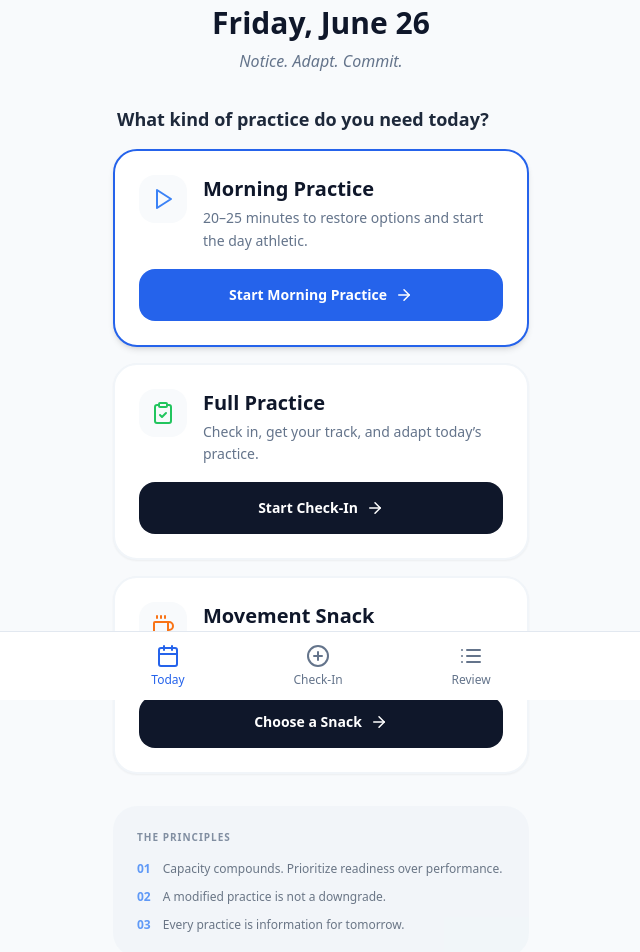
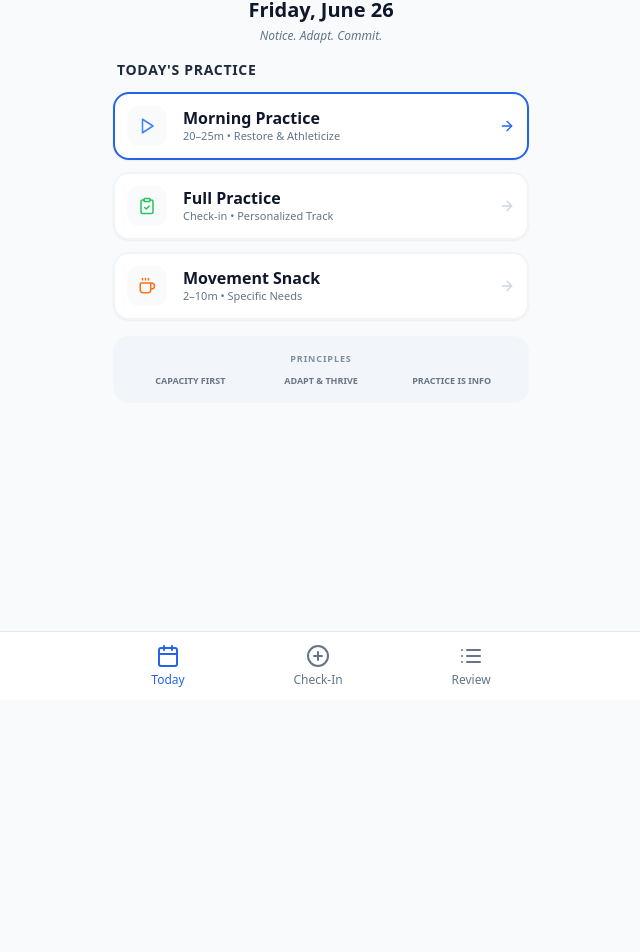
Before and after one commit to revenant-73/the_practice, a React (Vite) app: page / in a window 1280 px wide. Shown: the part 100-1052 px from the top of the page, without its empty margins (319-959 px from the left). After the commit the page ends 800 px from the top, so only its background shows below. Built offline with nearby package versions, Linux system fonts and the light colour scheme.

Commit message:
"compact"

```diff
--- a/src/components/TodayScreen.jsx
+++ b/src/components/TodayScreen.jsx
@@ -11,124 +11,100 @@ const TodayScreen = ({ latestEntry, onStartMorningPractice, onStartCheckIn, onSt
   const hasTodayEntry = latestEntry && new Date(latestEntry.date).toDateString() === new Date().toDateString();
 
   return (
-    <div className="space-y-8 animate-in fade-in duration-500 pb-12">
-      <section className="text-center space-y-2">
-        <h1 className="text-sm font-black text-blue-600 uppercase tracking-[0.2em]">The Practice</h1>
-        <h2 className="text-3xl font-black text-slate-900">{today}</h2>
-        <p className="text-slate-500 italic font-medium">Notice. Adapt. Commit.</p>
+    <div className="space-y-4 animate-in fade-in duration-500 pb-4">
+      <section className="text-center space-y-1">
+        <h1 className="text-[10px] font-black text-blue-600 uppercase tracking-[0.2em]">The Practice</h1>
+        <h2 className="text-xl font-black text-slate-900">{today}</h2>
+        <p className="text-xs text-slate-500 italic font-medium">Notice. Adapt. Commit.</p>
       </section>
 
       {hasTodayEntry && (
-        <div className="bg-white rounded-3xl shadow-sm border border-slate-200 p-6 space-y-4 animate-in zoom-in-95 duration-300">
+        <div className="bg-white rounded-2xl shadow-sm border border-slate-200 p-4 space-y-3 animate-in zoom-in-95 duration-300">
           <div className="flex justify-between items-start">
-            <div className="space-y-1">
-              <p className="text-[10px] font-black text-slate-400 uppercase tracking-widest">Today's Recommendation</p>
+            <div className="space-y-0.5">
+              <p className="text-[8px] font-black text-slate-400 uppercase tracking-widest">Today's Track</p>
               <div className="flex items-center gap-2">
-                <div className={`w-3 h-3 rounded-full ${
+                <div className={`w-2 h-2 rounded-full ${
                   latestEntry.recommendation.track === 'Green' ? 'bg-green-500' :
                   latestEntry.recommendation.track === 'Yellow' ? 'bg-yellow-500' : 'bg-red-500'
                 }`} />
-                <span className="text-xl font-black text-slate-900">{latestEntry.recommendation.track} Track</span>
+                <span className="text-base font-black text-slate-900">{latestEntry.recommendation.track}</span>
               </div>
             </div>
-            <div className="bg-slate-50 px-3 py-1 rounded-full text-xs font-bold text-slate-500 border border-slate-100">
+            <div className="bg-slate-50 px-2 py-0.5 rounded-full text-[10px] font-bold text-slate-500 border border-slate-100">
               Score: {latestEntry.recommendation.score}
             </div>
           </div>
 
-          <p className="text-sm text-slate-600 font-medium italic border-l-4 border-blue-100 pl-4 py-1">
-            "{latestEntry.recommendation.message}"
-          </p>
-
-          <div className="flex gap-3 pt-2">
+          <div className="flex gap-2">
             <button
               onClick={onStartMorningPractice}
-              className="flex-1 bg-slate-900 text-white text-sm font-black py-3 px-4 rounded-xl flex items-center justify-center gap-2"
+              className="flex-[3] bg-slate-900 text-white text-xs font-black py-2.5 px-4 rounded-xl flex items-center justify-center gap-2"
             >
               Resume Practice
             </button>
             <button
               onClick={onStartCheckIn}
-              className="bg-slate-100 text-slate-600 py-3 px-4 rounded-xl flex items-center justify-center border border-slate-200"
-              title="Recheck"
+              className="flex-1 bg-slate-100 text-slate-600 py-2.5 px-4 rounded-xl flex items-center justify-center border border-slate-200"
             >
-              <RefreshCw size={18} />
+              <RefreshCw size={16} />
             </button>
           </div>
         </div>
       )}
 
-      <div className="space-y-4">
-        <h3 className="text-lg font-black text-slate-800 px-1">What kind of practice do you need today?</h3>
+      <div className="space-y-3">
+        <h3 className="text-sm font-black text-slate-800 px-1 uppercase tracking-wider">Today's Practice</h3>
 
         <ActionCard
           title="Morning Practice"
-          subtitle="20–25 minutes to restore options and start the day athletic."
-          icon={<Play size={24} className="text-blue-500" />}
-          buttonText="Start Morning Practice"
+          subtitle="20–25m • Restore & Athleticize"
+          icon={<Play size={18} className="text-blue-500" />}
           onClick={onStartMorningPractice}
           primary
         />
 
         <ActionCard
           title="Full Practice"
-          subtitle="Check in, get your track, and adapt today’s practice."
-          icon={<ClipboardCheck size={24} className="text-green-500" />}
-          buttonText="Start Check-In"
+          subtitle="Check-in • Personalized Track"
+          icon={<ClipboardCheck size={18} className="text-green-500" />}
           onClick={onStartCheckIn}
         />
 
         <ActionCard
           title="Movement Snack"
-          subtitle="2–10 minutes for a specific need: neck, feet, back, or recovery."
-          icon={<Coffee size={24} className="text-orange-500" />}
-          buttonText="Choose a Snack"
+          subtitle="2–10m • Specific Needs"
+          icon={<Coffee size={18} className="text-orange-500" />}
           onClick={onStartSnacks}
         />
       </div>
 
-      <section className="bg-slate-100 rounded-3xl p-6 opacity-80">
-        <h4 className="font-black text-slate-500 mb-4 uppercase text-[10px] tracking-widest">The Principles</h4>
-        <ul className="space-y-3 text-xs text-slate-600 font-medium">
-          <li className="flex gap-3">
-            <span className="text-blue-500 font-black">01</span>
-            <span>Capacity compounds. Prioritize readiness over performance.</span>
-          </li>
-          <li className="flex gap-3">
-            <span className="text-blue-500 font-black">02</span>
-            <span>A modified practice is not a downgrade.</span>
-          </li>
-          <li className="flex gap-3">
-            <span className="text-blue-500 font-black">03</span>
-            <span>Every practice is information for tomorrow.</span>
-          </li>
-        </ul>
+      <section className="bg-slate-100 rounded-2xl p-4 opacity-80">
+        <h4 className="font-black text-slate-500 mb-2 uppercase text-[9px] tracking-widest text-center">Principles</h4>
+        <div className="flex justify-between gap-2 text-[9px] text-slate-600 font-bold uppercase text-center">
+          <div className="flex-1">Capacity First</div>
+          <div className="flex-1">Adapt & Thrive</div>
+          <div className="flex-1">Practice is Info</div>
+        </div>
       </section>
     </div>
   );
 };
 
-const ActionCard = ({ title, subtitle, icon, buttonText, onClick, primary = false }) => (
-  <div className={`bg-white rounded-3xl border-2 p-6 space-y-4 transition-all active:scale-[0.98] ${primary ? 'border-blue-600 shadow-md' : 'border-slate-100 shadow-sm'}`}>
-    <div className="flex gap-4">
-      <div className="bg-slate-50 w-12 h-12 rounded-2xl flex items-center justify-center shrink-0">
-        {icon}
-      </div>
-      <div className="space-y-1">
-        <h4 className="text-xl font-black text-slate-900">{title}</h4>
-        <p className="text-sm text-slate-500 font-medium leading-relaxed">{subtitle}</p>
-      </div>
+const ActionCard = ({ title, subtitle, icon, onClick, primary = false }) => (
+  <button
+    onClick={onClick}
+    className={`w-full bg-white rounded-2xl border-2 p-3 flex items-center gap-4 transition-all active:scale-[0.98] text-left ${primary ? 'border-blue-600 shadow-sm' : 'border-slate-100 shadow-sm'}`}
+  >
+    <div className="bg-slate-50 w-10 h-10 rounded-xl flex items-center justify-center shrink-0">
+      {icon}
     </div>
-    <button
-      onClick={onClick}
-      className={`w-full py-4 px-6 rounded-2xl font-black text-sm flex items-center justify-center gap-2 transition-colors ${
-        primary ? 'bg-blue-600 text-white hover:bg-blue-700' : 'bg-slate-900 text-white hover:bg-slate-800'
-      }`}
-    >
-      {buttonText}
-      <ArrowRight size={18} />
-    </button>
-  </div>
+    <div className="flex-1 min-w-0">
+      <h4 className="text-base font-black text-slate-900 leading-tight">{title}</h4>
+      <p className="text-[11px] text-slate-500 font-medium truncate">{subtitle}</p>
+    </div>
+    <ArrowRight size={16} className={primary ? 'text-blue-600' : 'text-slate-300'} />
+  </button>
 );
 
 export default TodayScreen;
```
